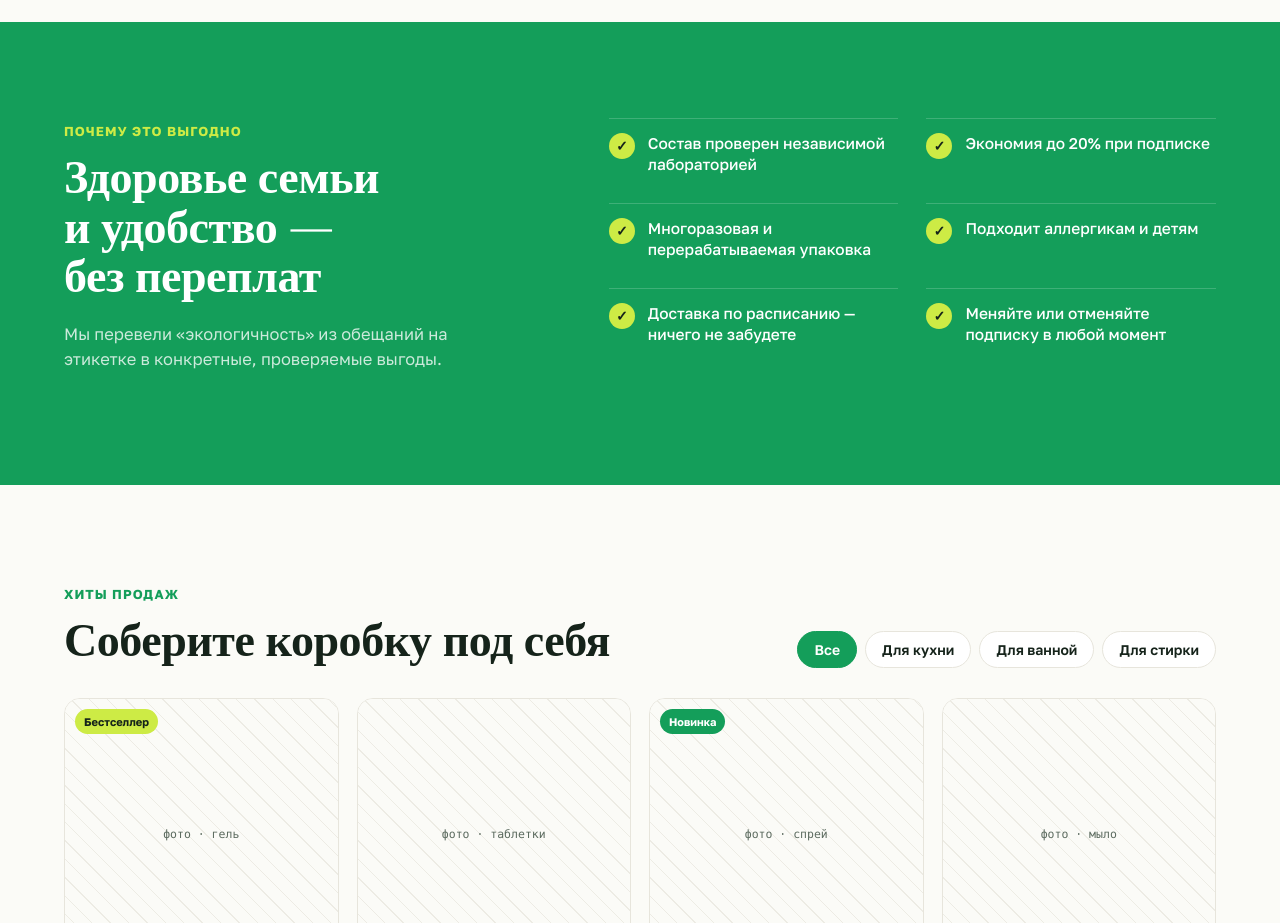
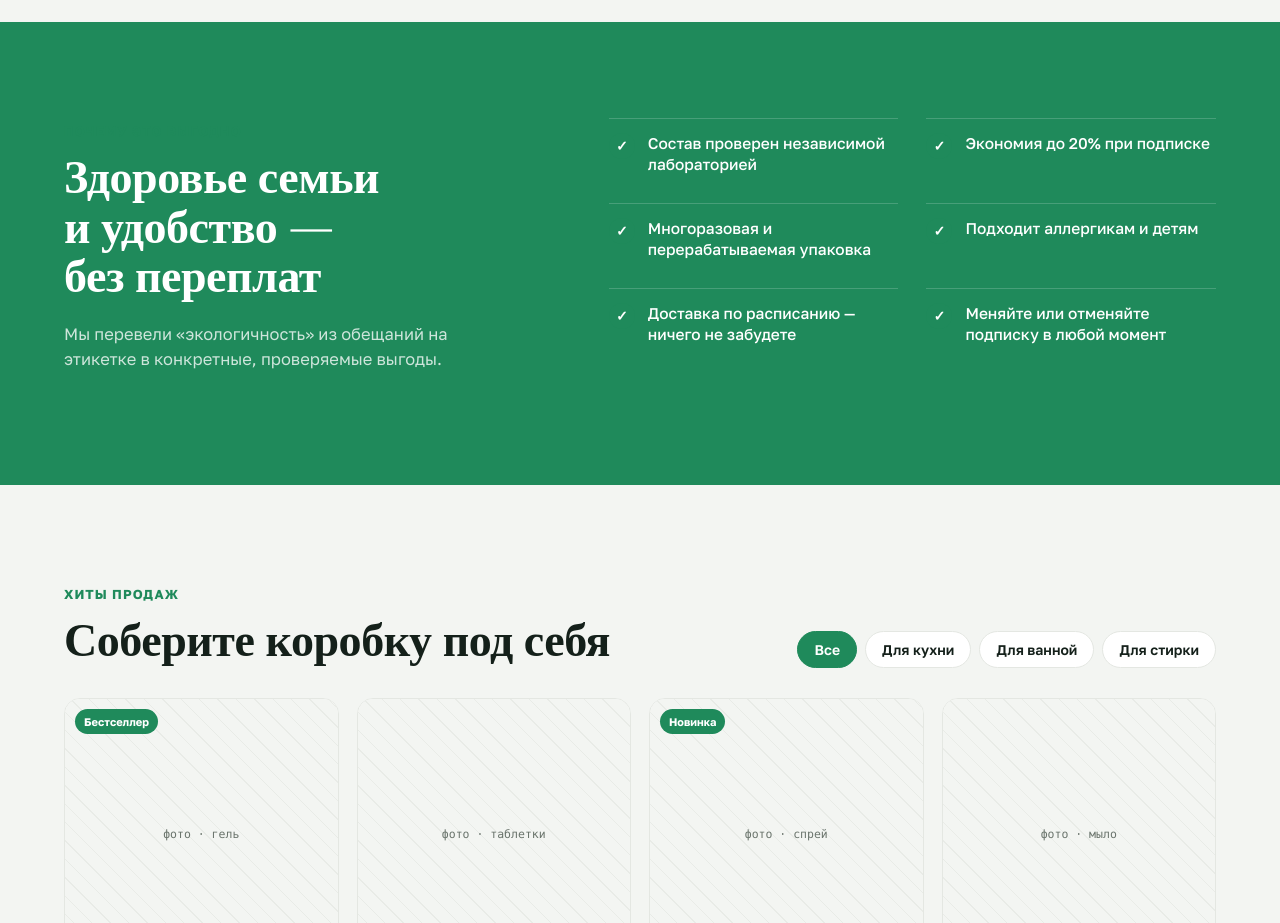
Before and after one commit to shellaore/deka, a plain HTML site: page project_green_house/index.html in a window 1280 px wide. Shown: the part 1980-2903 px from the top of the page. Drawn offline with nearby package versions, Linux system fonts and the light colour scheme.

Commit message:
Смена палитры на более минималистичную

```diff
--- a/project_green_house/styles.css
+++ b/project_green_house/styles.css
@@ -1,15 +1,15 @@
 :root{
-    --green:#149E5A;
-    --accent:#CDEB45;
-    --on-accent:#15231A;
-    --bg:#FBFBF7;
-    --ink:#15231A;
-    --card:#FFFFFF;
-    --muted:#5C6B5F;
-    --line:#E7E5DC;
-    --r:16px;
-    --pad:96px;
-  }
+  --green:#1F8A5B;
+  --accent:#1F8A5B;
+  --on-accent:#FFFFFF;
+  --bg:#F3F5F2;
+  --ink:#14201A;
+  --card:#FFFFFF;
+  --muted:#6A746C;
+  --line:#E4E7E2;
+  --r:16px;
+  --pad:96px;
+}
   *{box-sizing:border-box;}
   html{scroll-behavior:smooth;}
   body{
```
